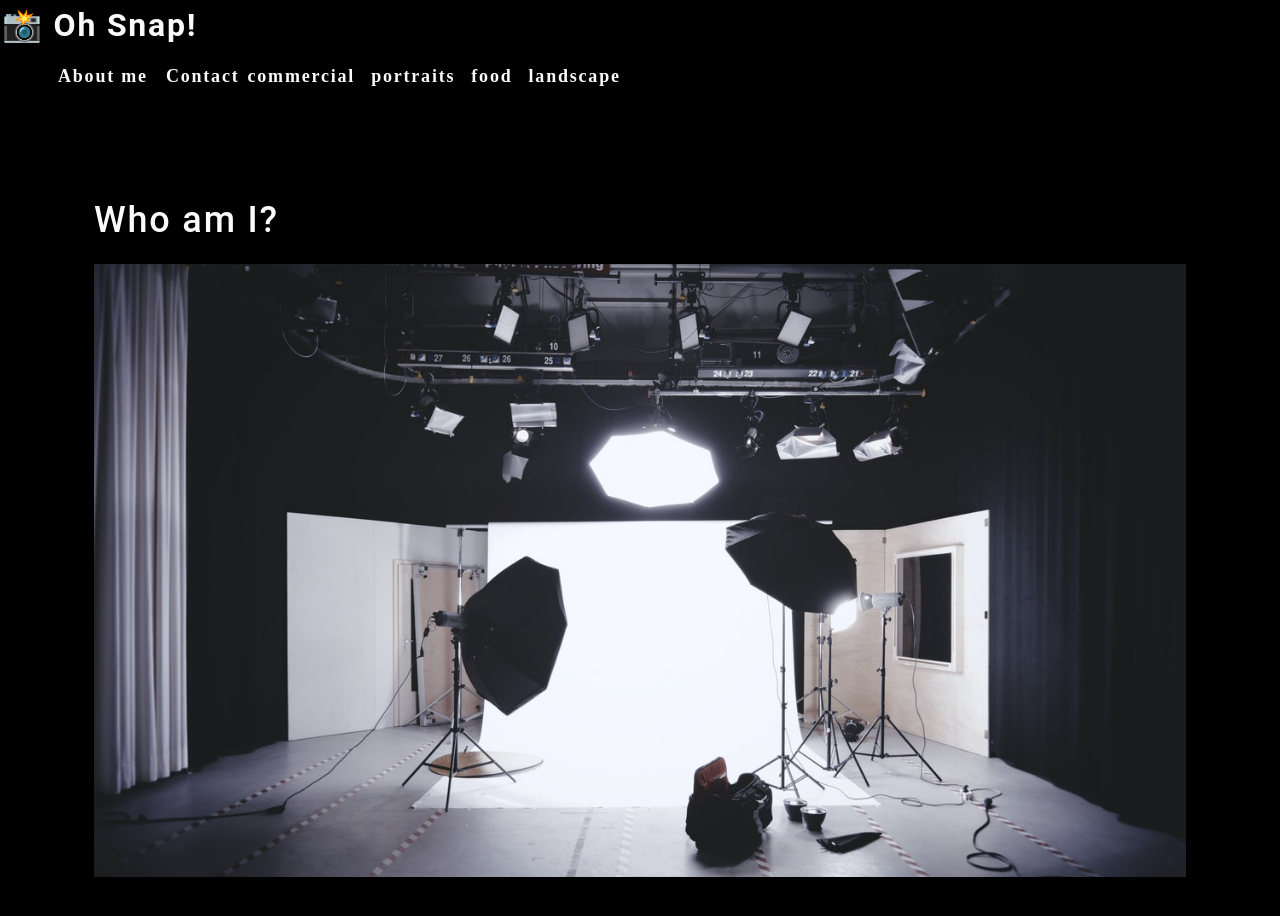
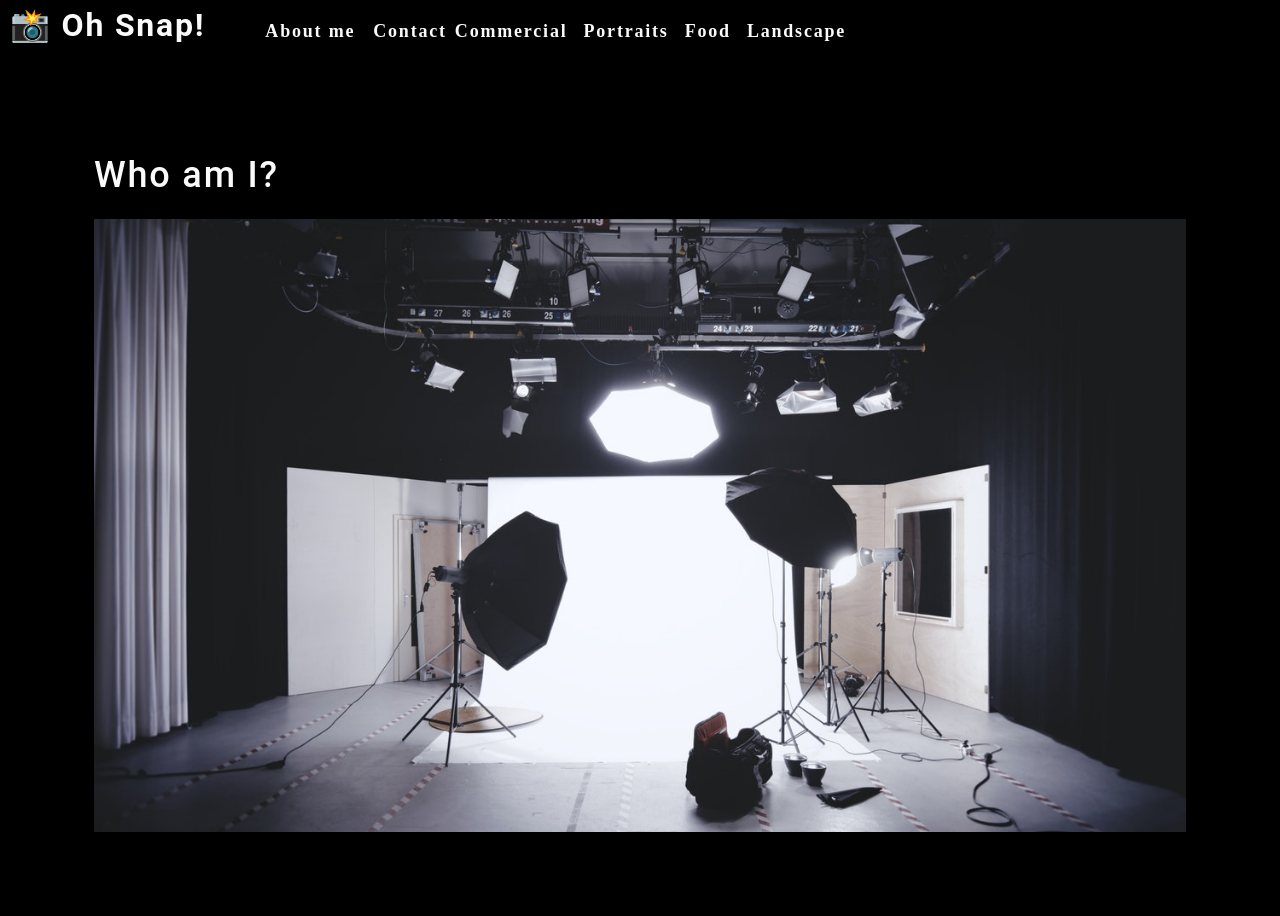
Before and after one commit to frostyausty/photo-port, a React (Create React App) app: page / in a window 1280 px wide. Shown: the top 916 px of the page. Built offline with nearby package versions, Linux system fonts and the light colour scheme.

Commit message:
slightly reformed code

```diff
--- a/src/components/Nav/index.js
+++ b/src/components/Nav/index.js
@@ -1,24 +1,20 @@
 import React from 'react';
+import {capitalizeFirstLetter} from "../../utils/helpers";
 
 function Nav() {
     const categories= [
-        {
-            name: "commercial",
-            description:
-            "Photos of grocery stores, food trucks, and other commercial projects",
-        },
+        { name: "commercial", description: "Photos of grocery stores, food trucks, and other commercial projects"},
         { name: "portraits", description: "Portraits of people in my life" },
         { name: "food", description: "Delicious delicacies" },
-        {
-            name: "landscape",
-            description: "Fields, farmhouses, waterfalls, and the beauty of nature",
-        },
+        { name: "landscape", description: "Fields, farmhouses, waterfalls, and the beauty of nature"}
     ];
+
     function categorySelected(name) {
         console.log(`${name} clicked`)
-    }
-    return(
-        <header>
+    };
+
+    return (
+        <header className="flex-row px-1">
             <h2>
                 <a data-testid="link" href="/">
                     <span role="img" aria-label="camera"> 📸</span> Oh Snap!
@@ -27,7 +23,7 @@
             <nav>
                 <ul className="flex-row">
                     <li className="mx-2">
-                        <a data-testid ="about" href="#about">
+                        <a data-testid="about" href="#about">
                             About me
                         </a>
                     </li>
@@ -35,12 +31,9 @@
                         <span>Contact</span>
                     </li>
                     {categories.map((category) => (
-                        <li
-                            className="mx-1"
-                            key={category.name}
-                        >
+                        <li className="mx-1" key={category.name} >
                             <span onClick={() => categorySelected(category.name)} >
-                                {category.name}
+                                {capitalizeFirstLetter (category.name)}
                             </span>
                         </li>
                     ))}
```
Also changed, not shown: 1 other file (tests, documents, lock files or other folders).
